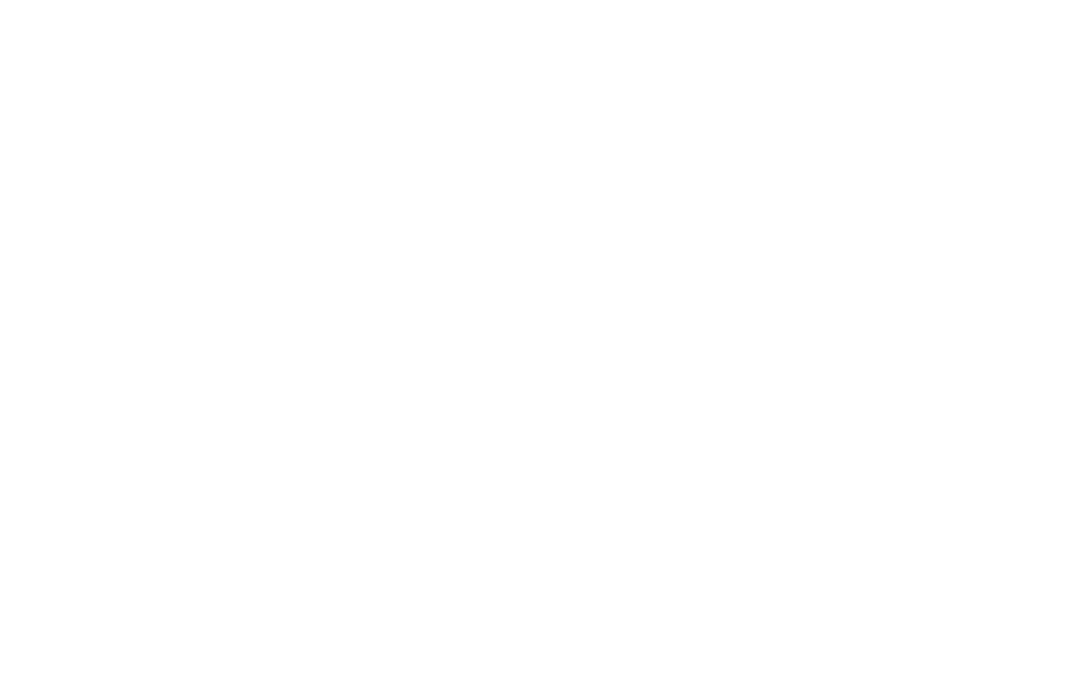
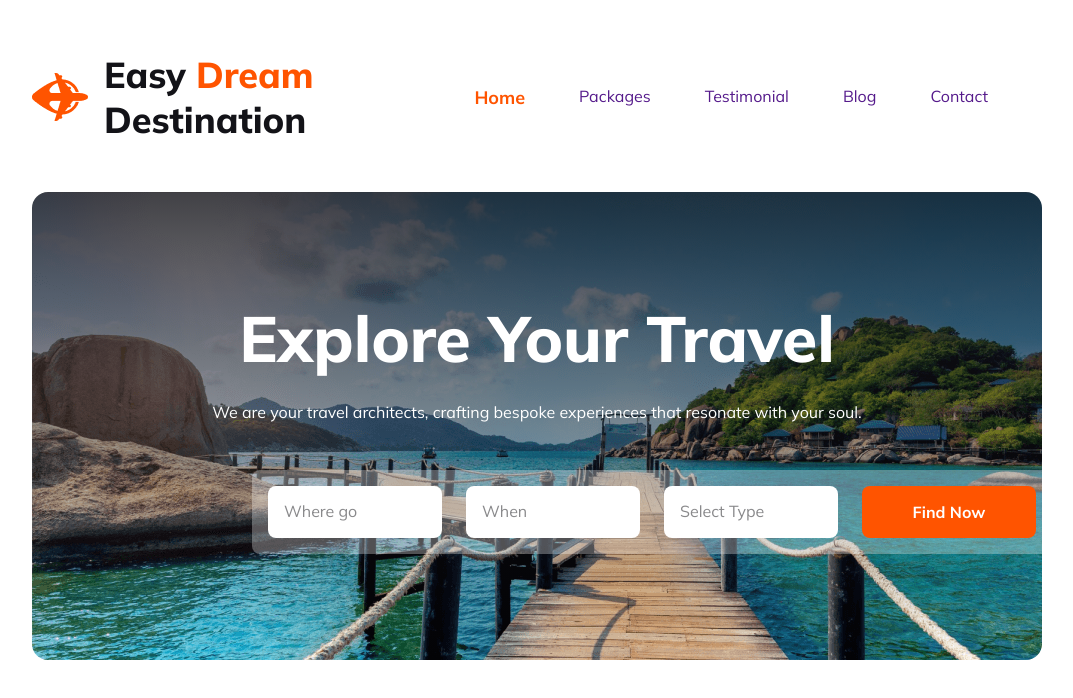
Before and after one commit to JahidHasan-00/easy-dream-destination, a plain HTML site: page index.html in a window 1280 px wide. Shown: the whole page, without its empty margins (103-1176 px from the left). Drawn offline with Linux system fonts and the light colour scheme.

Commit message:
header and banner section is added

```diff
--- a/assets/style.css
+++ b/assets/style.css
@@ -0,0 +1,112 @@
+/* Shared Styles */
+@import url('https://fonts.googleapis.com/css2?family=Mulish:wght@400;700;800&display=swap');
+*{
+    margin: 0;
+    padding: 0;
+    font-family: 'Mulish', sans-serif;
+}
+.section-title{
+    color: #131318;
+    font-weight: 800;
+}
+.dream{
+    color: #FF5400;
+}
+.section-description{
+    text-align: center;
+    font-size: 16px;
+    font-weight: 400;
+}
+
+/* Navbar style */
+.header{
+    padding: 52px 135px 100px;
+}
+.nav-logo{
+    display: flex;
+    justify-content: center;
+    align-items: center;
+}
+.nav-logo img {
+    margin-right: 16px;
+}
+.nav-logo h3{
+    font-size: 36px;
+}
+#home{
+    color: #FF5400;
+    font-size: 18px;
+    font-weight: 700;
+}
+.nav-main{
+    display: flex;
+    justify-content: space-between;
+    align-items: center;
+}
+.list-items ul{
+    display: flex;
+}
+.list-items li {
+    list-style: none;
+    margin-right: 54px;
+}
+.list-items li a{
+    text-decoration: none;
+}
+
+/* banner style */
+.banner{
+    background-image: linear-gradient(180deg, rgba(19, 19, 24, 0.80) 0%, rgba(19, 19, 24, 0.00) 100%), url("./images/Group-13-1-1.png");
+    border-radius: 16px;
+    /* height: 500px; */
+    max-width: 1196px;
+    background-repeat: no-repeat;
+    text-align: center;
+    padding: 106px 0 106px 0;
+    margin-top: 50px;
+    color: #FFF;
+}
+.banner > h2 {
+    font-size: 64px;
+    font-weight: 800;
+}
+.input-section {
+    display: flex;
+    justify-content: center;
+    align-items: center;
+    border-radius: 8px;
+    background: rgba(255, 255, 255, 0.30);
+    gap: 24px;
+    transform: translateX(220px);
+    max-width: 768px;
+    padding: 16px;
+}
+.banner p {
+    margin: 24px 0 48px 0;
+}
+
+.input-section p {
+    display: flex;
+    align-items: center;
+    background-color: #fff;
+    padding: 16px;
+}
+.input-section input::placeholder{
+    padding: 16px 0 16px 16px;
+    color: rgba(19, 19, 24, 0.50);
+    font-size: 16px;
+    font-weight: 400;
+}
+.input-section .button{
+    font-size: 16px;
+    font-weight: 700;
+    background: #FF5400;
+    color: #FFF;
+}
+.input-section input{
+    height: 52px;
+    width: 174px;
+    border-radius: 8px;
+    background: #FFF;
+    border: 0;
+}
--- a/index.html
+++ b/index.html
@@ -4,8 +4,43 @@
     <meta charset="UTF-8">
     <meta name="viewport" content="width=device-width, initial-scale=1.0">
     <title>Easy Dream Destination</title>
+    <link rel="stylesheet" href="./assets/style.css">
 </head>
 <body>
+    <header class="header">
+        <nav class="nav-main">
+            <div class="nav-logo">
+                <img src="./assets/images/Group-40071-(2).png" alt="Dream logo coming soon">
+                <h3 class="section-title">Easy <span class="dream">Dream</span><br> Destination</h3>
+            </div>
+            <div class="list-items">
+                <ul>
+                    <li><a id="home" href="">Home</a></li>
+                    <li><a href="">Packages</a></li>
+                    <li><a href="">Testimonial</a></li>
+                    <li><a href="">Blog</a></li>
+                    <li><a href="">Contact</a></li>
+                </ul>
+            </div>
+        </nav>
+        <div class="banner">
+            <h2>Explore Your Travel</h2>
+            <p class="section-description">We are your travel architects, crafting bespoke experiences that resonate with your soul.</p>
+            <div class="input-section">
+                <input type="text" placeholder="Where go">
 
+                <input type="datetime" placeholder="When">
+
+                <input type="text" placeholder="Select Type" id="type">
+                <input class="button" type="button" value="Find Now">
+            </div>
+        </div>
+    </header>
+    <main>
+
+    </main>
+    <footer>
+
+    </footer>
 </body>
 </html>
```
Also changed, not shown: assets/images/Group-13-1-1.png (renamed from assets/images/Group-13-(1)-(1).png).
